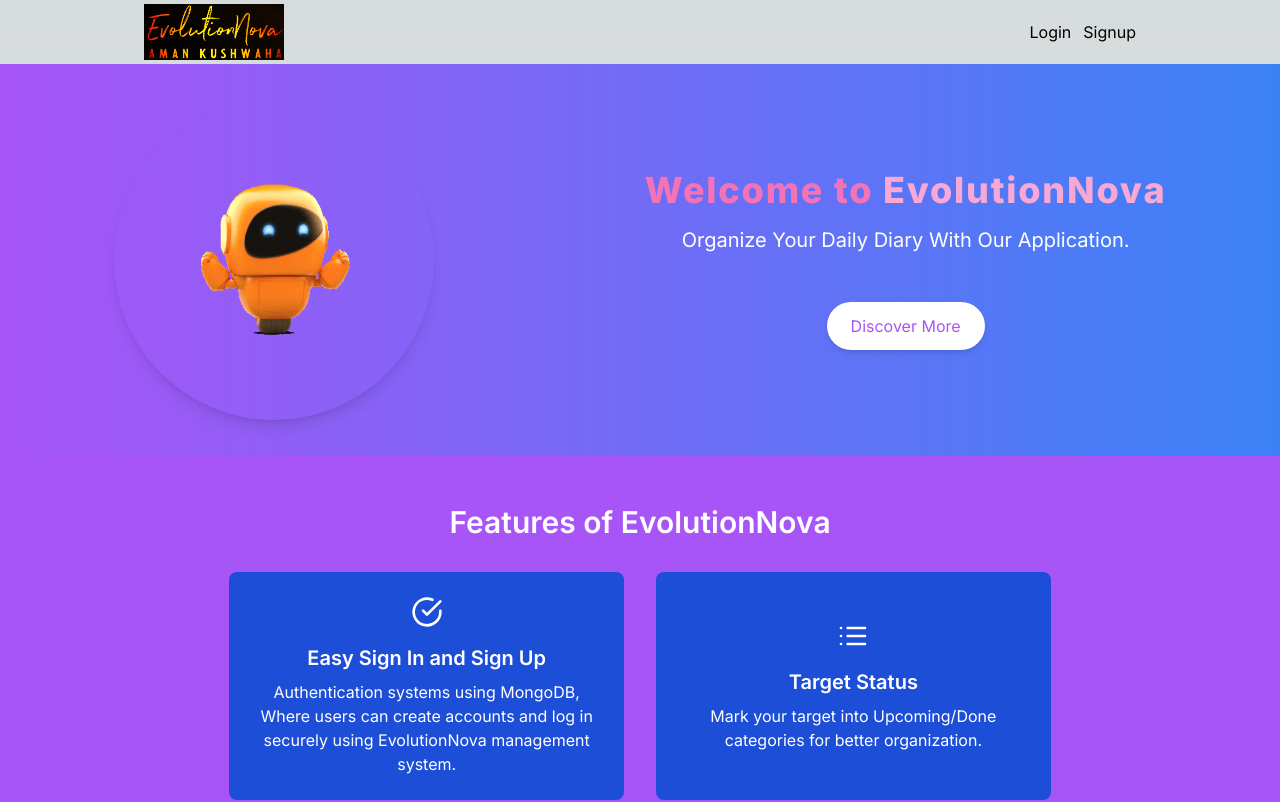
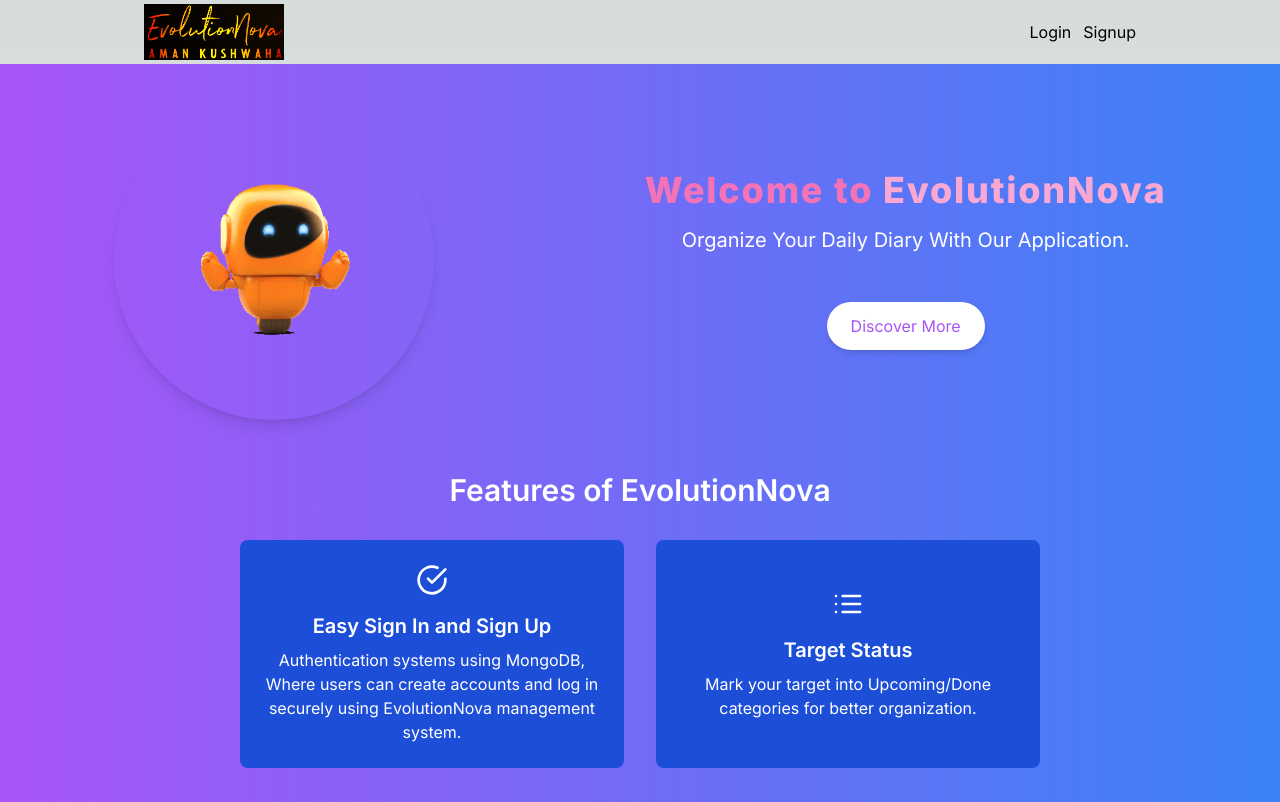
Before and after one commit to amankushwaha577/Evolution, a Next.js app: page / in a window 1280 px wide. Shown: the top 802 px of the page. Built offline with nearby package versions, Linux system fonts and the light colour scheme; no server answers.

Commit message:
Feature section

```diff
--- a/src/components/homepage/FeatureSection.js
+++ b/src/components/homepage/FeatureSection.js
@@ -3,7 +3,7 @@
 
 const FeatureSection = () => {
   return (
-    <div className="bg-purple-500 text-white py-12">
+    <div className="bg-gradient-to-r from-purple-500 to-blue-500 text-white p-4">
       <div className="container mx-auto px-4">
         <h2 className="text-3xl font-semibold text-center mb-8">
           Features of EvolutionNova
```
